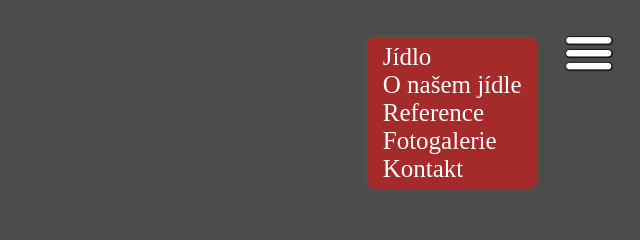
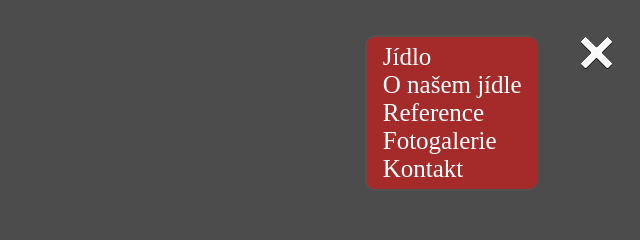
Before and after one commit to LRaszka/BasicsII_HTML_CSS, a plain HTML site: page index.html in a window 1280 px wide. Both pictures are taken after a click on the link 1229 px from the left and 55 px from the top of the page. Shown: the top 240 px of the page, 640-1280 px from the left. Drawn offline with nearby package versions, Linux system fonts and the light colour scheme.

Commit message:
added menu icon

```diff
--- a/index.html
+++ b/index.html
@@ -31,7 +31,7 @@
                 </ul>
 
                 <div class="mobile-nav-back"></div>
-                <a class="mobile-nav-icon jq--nav-icon"><img src="Img\hamburgerMenu.png" alt=""></a>
+                <a class="mobile-nav-icon jq--nav-icon"><img class="jq--image-hamburger" src="img/hamburgerMenu.png" alt=""></a>
 
             </nav>
         </div>
--- a/queries.css
+++ b/queries.css
@@ -64,6 +64,7 @@
         display: inline-block;
         position: fixed;
         right: 2%;
+        z-index: 10;
     }
 
 }
--- a/script.js
+++ b/script.js
@@ -34,5 +34,19 @@
             $("nav ul").fadeToggle();
         });
 
+        //změna ikonky menu
+        $(".jq--image-hamburger").click(function(){
+
+            if($(".jq--image-hamburger").attr("src") == "img/hamburgerMenu.png")
+            {
+                $($(".jq--image-hamburger").attr("src","img/crossMenu.png"));
+            }
+            else
+            {
+                $($(".jq--image-hamburger").attr("src","img/hamburgerMenu.png"));
+            }
+        });
+
+
     });
 })(jQuery);
```
